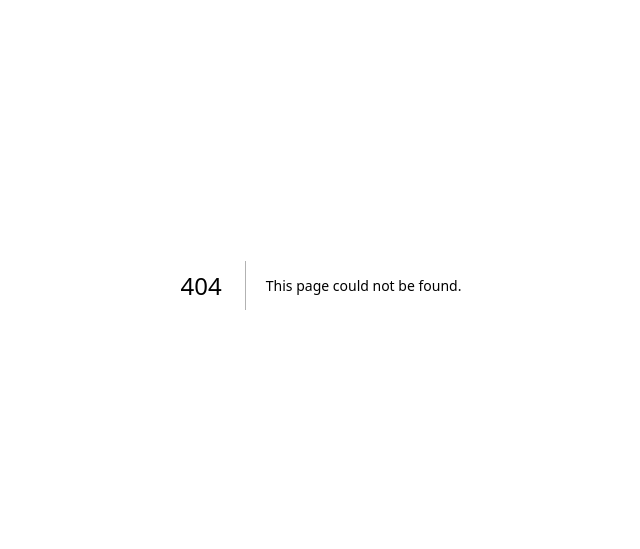
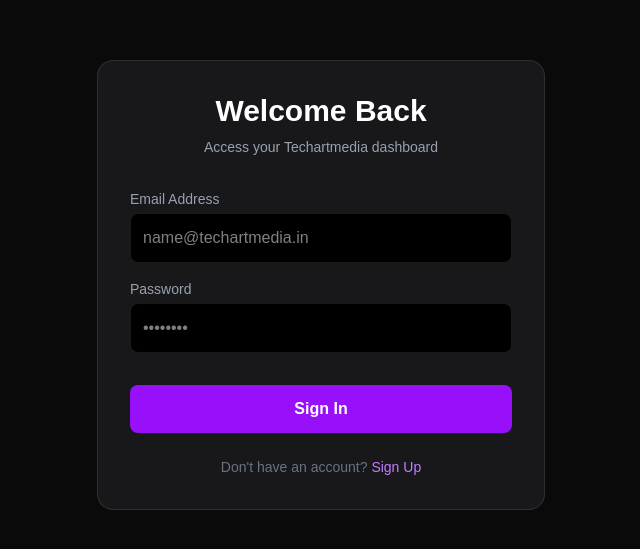
Before and after one commit to techartmedia/techartmedia.in, a Next.js app: page /app/login in a window 1280 px wide. Before the commit this address had no page. Shown: the part 115-664 px from the top of the page, without its empty margins (319-959 px from the left). Built offline with nearby package versions, Linux system fonts and the light colour scheme.

Commit message:
Added admin dashboard and login logic

```diff
--- /dev/null
+++ b/app/admin.tsx
@@ -0,0 +1,76 @@
+'use client';
+import { useEffect, useState } from 'react';
+import { createClient } from '@supabase/supabase-js';
+import { useRouter } from 'next/navigation';
+
+const supabase = createClient(
+  process.env.NEXT_PUBLIC_SUPABASE_URL!,
+  process.env.NEXT_PUBLIC_SUPABASE_ANON_KEY!
+);
+
+export default function AdminPage() {
+  const [loading, setLoading] = useState(true);
+  const [name, setName] = useState('');
+  const [price, setPrice] = useState('');
+  const [desc, setDesc] = useState('');
+  const router = useRouter();
+
+  useEffect(() => {
+    const checkAdmin = async () => {
+      const { data: { user } } = await supabase.auth.getUser();
+      if (!user) {
+        router.push('/login');
+        return;
+      }
+
+      const { data: profile } = await supabase
+        .from('profiles')
+        .select('is_admin')
+        .eq('id', user.id)
+        .single();
+
+      if (!profile?.is_admin) {
+        alert("Access Denied: Admins Only");
+        router.push('/');
+      } else {
+        setLoading(false);
+      }
+    };
+    checkAdmin();
+  }, [router]);
+
+  const handleAddProduct = async (e: React.FormEvent) => {
+    e.preventDefault();
+    const { error } = await supabase
+      .from('products')
+      .insert([{ name, price: parseFloat(price), description: desc }]);
+
+    if (error) alert(error.message);
+    else {
+      alert('Product added successfully!');
+      setName(''); setPrice(''); setDesc('');
+    }
+  };
+
+  if (loading) return <div className="bg-black min-h-screen text-white p-10">Verifying Admin Access...</div>;
+
+  return (
+    <div className="min-h-screen bg-black text-white p-10">
+      <h1 className="text-3xl font-bold mb-8 uppercase tracking-widest text-purple-500">Admin Dashboard</h1>
+      <div className="bg-zinc-900 p-8 rounded-2xl border border-white/10 max-w-lg">
+        <h2 className="text-xl font-bold mb-6">Add New Product</h2>
+        <form onSubmit={handleAddProduct} className="space-y-4">
+          <input placeholder="Product Name" className="w-full p-3 bg-black border border-white/10 rounded focus:border-purple-600 outline-none"
+                 value={name} onChange={(e) => setName(e.target.value)} required />
+          <input placeholder="Price (₹)" type="number" className="w-full p-3 bg-black border border-white/10 rounded focus:border-purple-600 outline-none"
+                 value={price} onChange={(e) => setPrice(e.target.value)} required />
+          <textarea placeholder="Technical Specifications / Description" className="w-full p-3 bg-black border border-white/10 rounded h-32 focus:border-purple-600 outline-none"
+                    value={desc} onChange={(e) => setDesc(e.target.value)} required />
+          <button className="w-full bg-purple-600 p-4 rounded-xl font-bold hover:bg-purple-700 transition-all">
+            Publish to Store
+          </button>
+        </form>
+      </div>
+    </div>
+  );
+}
--- /dev/null
+++ b/app/app/login/page.tsx
@@ -0,0 +1,41 @@
+'use client';
+import React, { useState } from 'react';
+
+export default function LoginPage() {
+  const [isLogin, setIsLogin] = useState(true);
+
+  return (
+    <div className="min-h-screen bg-[#0a0a0a] flex items-center justify-center px-4">
+      <div className="max-w-md w-full bg-zinc-900 p-8 rounded-2xl border border-white/10">
+        <div className="text-center mb-8">
+          <h1 className="text-3xl font-bold text-white mb-2">
+            {isLogin ? 'Welcome Back' : 'Create Account'}
+          </h1>
+          <p className="text-gray-400 text-sm">Access your Techartmedia dashboard</p>
+        </div>
+
+        <form className="space-y-4">
+          <div>
+            <label className="block text-sm font-medium text-gray-400 mb-1">Email Address</label>
+            <input type="email" className="w-full bg-black border border-white/10 rounded-lg p-3 text-white focus:border-purple-600 outline-none" placeholder="name@techartmedia.in" />
+          </div>
+          <div>
+            <label className="block text-sm font-medium text-gray-400 mb-1">Password</label>
+            <input type="password" className="w-full bg-black border border-white/10 rounded-lg p-3 text-white focus:border-purple-600 outline-none" placeholder="••••••••" />
+          </div>
+
+          <button className="w-full bg-purple-600 hover:bg-purple-700 text-white font-bold py-3 rounded-lg transition-all mt-4">
+            {isLogin ? 'Sign In' : 'Register'}
+          </button>
+        </form>
+
+        <div className="mt-6 text-center text-sm text-gray-500">
+          {isLogin ? "Don't have an account? " : "Already have an account? "}
+          <button onClick={() => setIsLogin(!isLogin)} className="text-purple-400 hover:underline">
+            {isLogin ? 'Sign Up' : 'Log In'}
+          </button>
+        </div>
+      </div>
+    </div>
+  );
+}
--- a/package.json
+++ b/package.json
@@ -9,6 +9,7 @@
     "lint": "eslint"
   },
   "dependencies": {
+    "@supabase/supabase-js": "^2.105.1",
     "next": "16.2.4",
     "react": "19.2.4",
     "react-dom": "19.2.4"
```
Also changed, not shown: app/app/about/app/products/page.tsx (added), app/app/about/page.tsx (added), app/app/contact/page.tsx (added), 1 other file (tests, documents, lock files or other folders).
